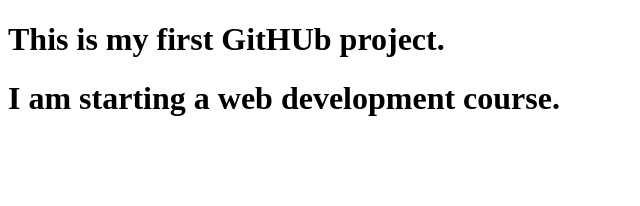
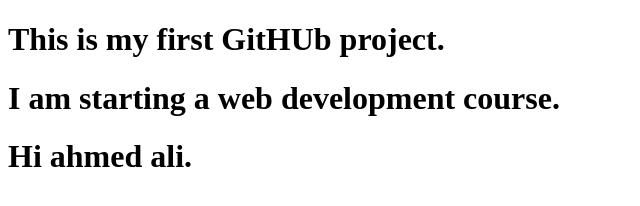
Before and after one commit to naziullah135/my-first-website, a plain HTML site: page index.html in a window 1280 px wide. Shown: the whole page, without its empty margins (0-640 px from the left). Drawn offline with Linux system fonts and the light colour scheme.

Commit message:
Hi message

```diff
--- a/index.html
+++ b/index.html
@@ -8,5 +8,6 @@
 <body>
     <h1>This is my first GitHUb project.</h1>
     <h1>I am starting a web development course.</h1>
+    <h1>Hi ahmed ali.</h1>
 </body>
 </html>
```
